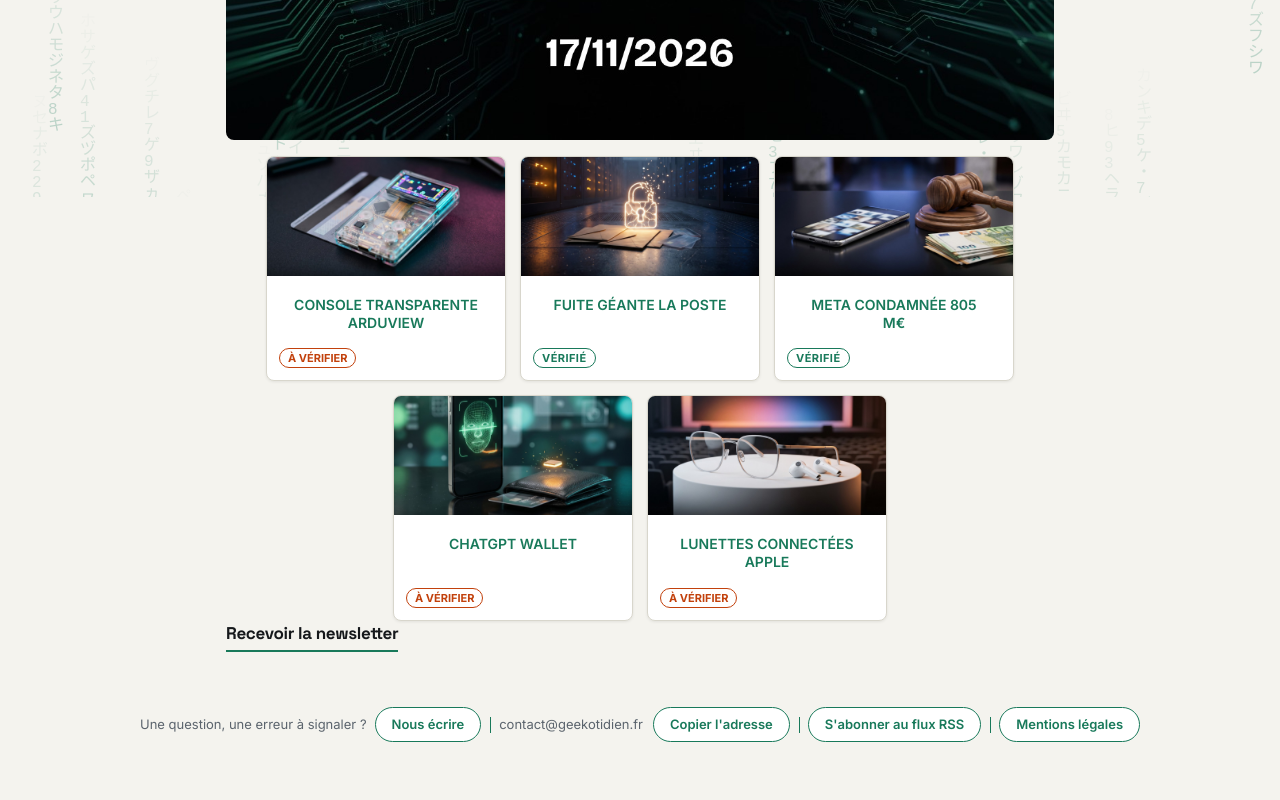
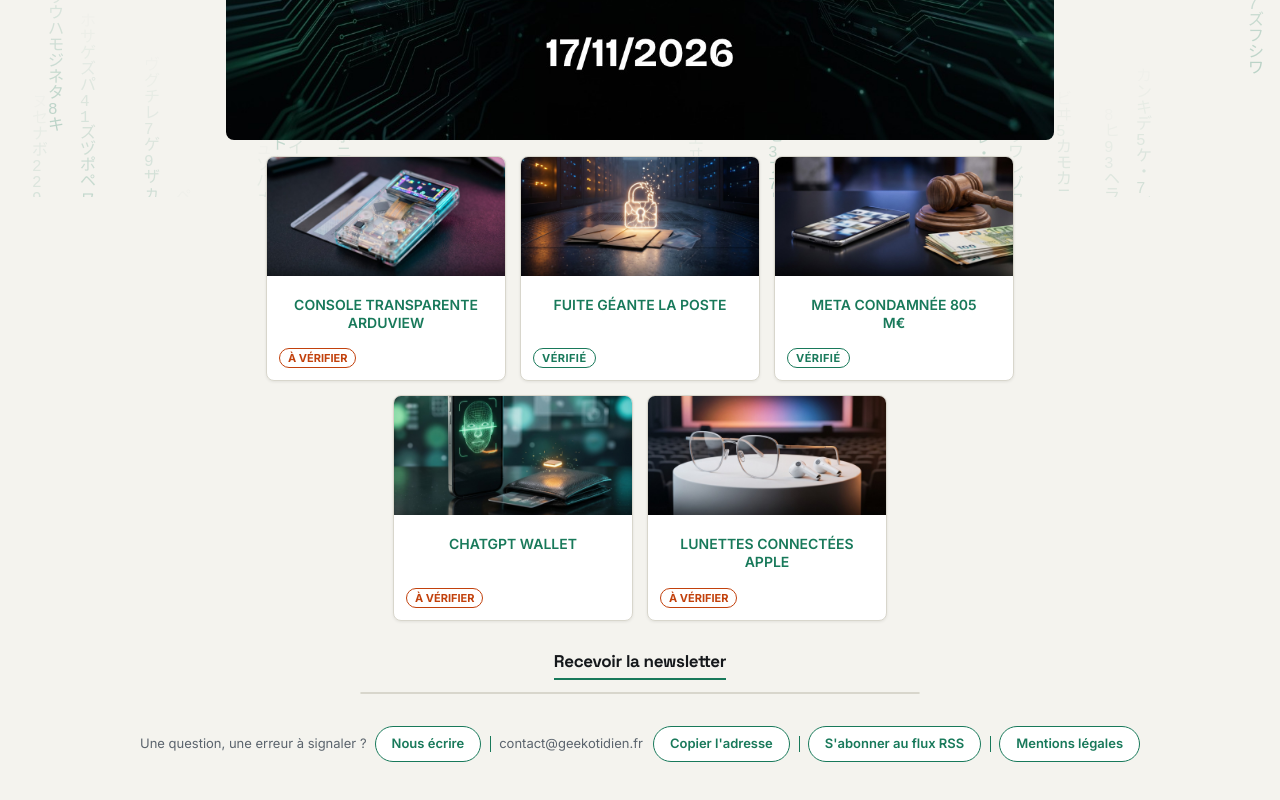
Before and after one commit to Vindiou69/geekotidien, a plain HTML site: page index.html in a window 1280 px wide. Shown: the part 603-1403 px from the top of the page. Drawn offline with nearby package versions, Linux system fonts and the light colour scheme; no server answers; grey boxes are pictures that could not be loaded; animation ran at ten frames a second; a script that the page names is missing.

Commit message:
Centrer le bloc newsletter et encadrer le formulaire
Co-Authored-By: Claude Haiku 5.5 <noreply@anthropic.com>
Claude-Session: https://claude.ai/code/session_01ATygheahUSuRKVxBf1f4qf

```diff
--- a/style.css
+++ b/style.css
@@ -507,3 +507,8 @@ a:focus-visible{outline:2px solid var(--accent); outline-offset:2px}
   .topbar .brand-line .brand-name{display:none}
   .topbar .brand-line img{width:34px; height:34px}
 }
+
+/* Bloc d'inscription à la newsletter (formulaire Mailjet) */
+.newsletter{max-width:560px; margin:28px auto; text-align:center}
+.newsletter h2{display:table; margin:0 auto 12px}
+.newsletter iframe{display:block; width:100%; border:1px solid var(--line); border-radius:12px}
```
